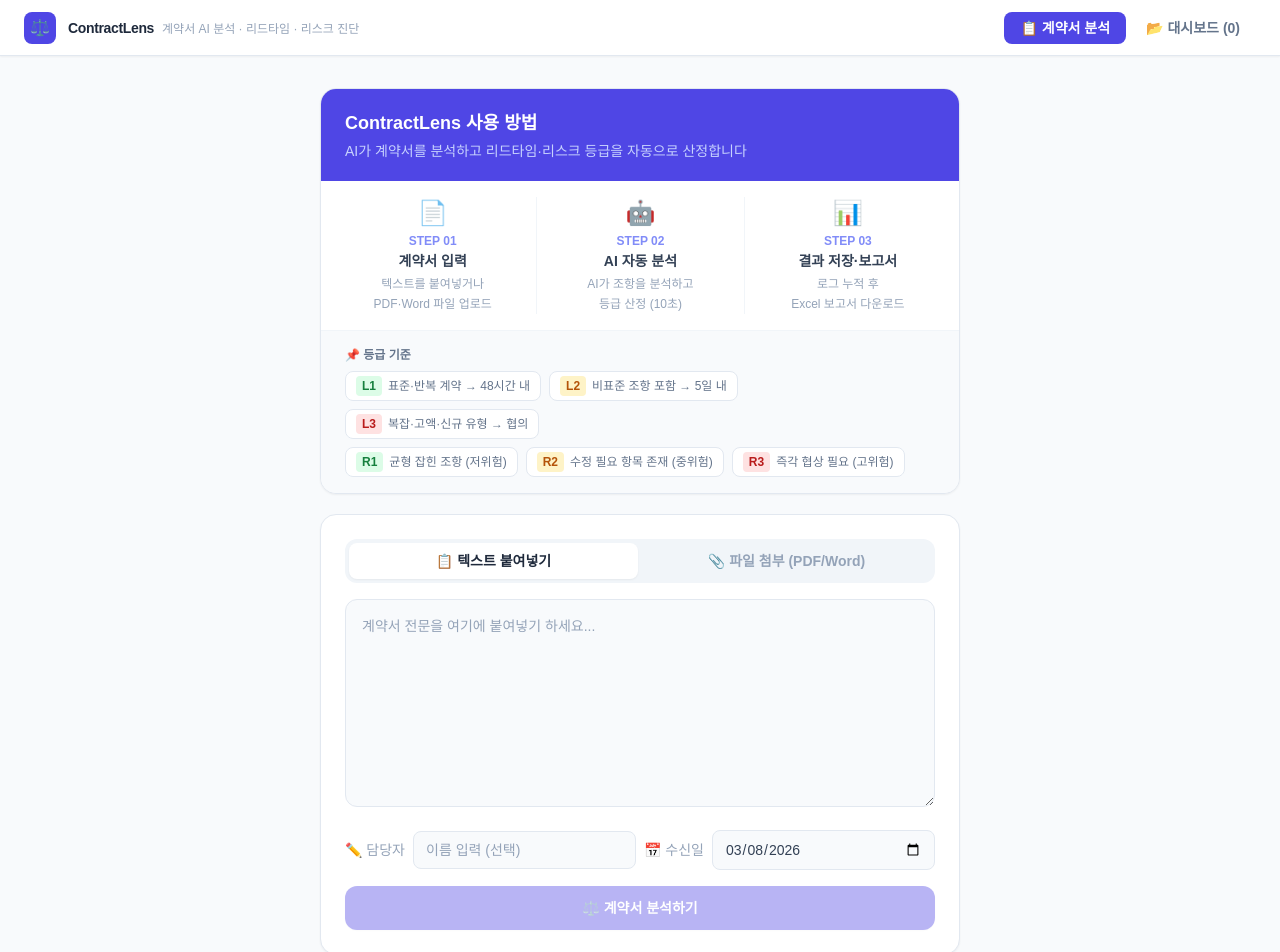
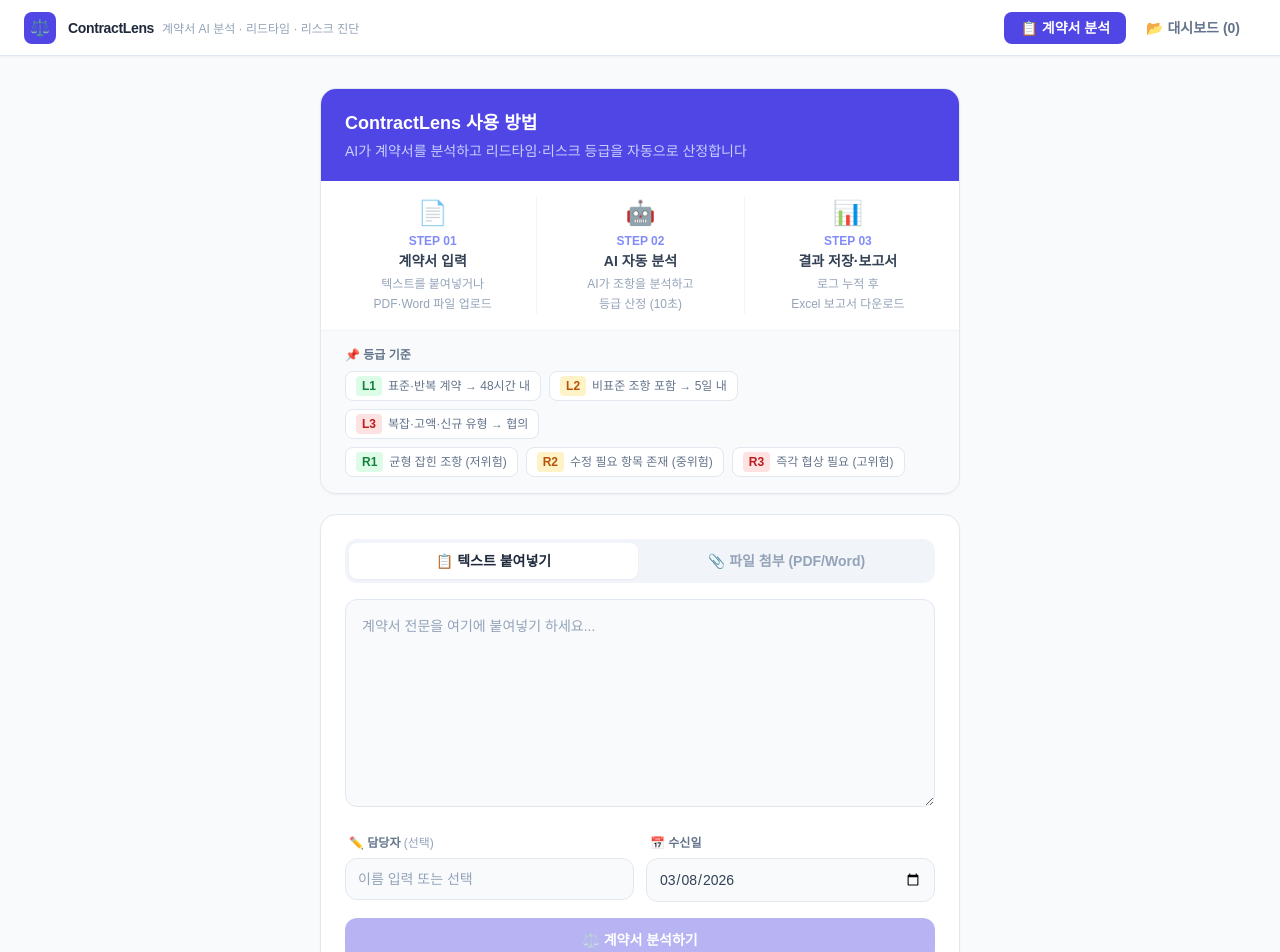
Before and after one commit to zerosong0613-design/legal-contract-analyzer, a React (Vite) app in the folder frontend/: page / in a window 1280 px wide. Shown: the top 952 px of the page. Built offline with nearby package versions, Linux system fonts and the light colour scheme.

Commit message:
Add files via upload

```diff
--- a/frontend/src/components/ContractUpload.jsx
+++ b/frontend/src/components/ContractUpload.jsx
@@ -105,16 +105,17 @@ export default function ContractUpload({ onAnalyze, loading, error, assigneeOpti
       )}
 
       {/* 담당자 + 수신일 */}
-      <div className="grid grid-cols-2 gap-2">
-        <div className="flex items-center gap-2">
-          <span className="text-slate-400 text-sm shrink-0">✏️ 담당자</span>
+      <div className="grid grid-cols-2 gap-3">
+        {/* 담당자 */}
+        <div className="space-y-1">
+          <label className="text-xs font-semibold text-slate-500 pl-1">✏️ 담당자 <span className="font-normal text-slate-400">(선택)</span></label>
           <input
             type="text"
             list="assignee-options"
             value={assignee}
             onChange={(e) => setAssignee(e.target.value)}
-            placeholder="이름 입력 (선택)"
-            className="flex-1 bg-slate-50 border border-slate-200 rounded-lg px-3 py-2 text-sm text-slate-700 placeholder-slate-400 outline-none focus:border-indigo-400 focus:ring-2 focus:ring-indigo-100 transition-colors"
+            placeholder="이름 입력 또는 선택"
+            className="w-full bg-slate-50 border border-slate-200 rounded-xl px-3 py-2.5 text-sm text-slate-700 placeholder-slate-400 outline-none focus:border-indigo-400 focus:ring-2 focus:ring-indigo-100 transition-colors"
           />
           <datalist id="assignee-options">
             {assigneeOptions.map((name) => (
@@ -122,13 +123,14 @@ export default function ContractUpload({ onAnalyze, loading, error, assigneeOpti
             ))}
           </datalist>
         </div>
-        <div className="flex items-center gap-2">
-          <span className="text-slate-400 text-sm shrink-0">📅 수신일</span>
+        {/* 수신일 */}
+        <div className="space-y-1">
+          <label className="text-xs font-semibold text-slate-500 pl-1">📅 수신일</label>
           <input
             type="date"
             value={receivedDate}
             onChange={(e) => setReceivedDate(e.target.value)}
-            className="flex-1 bg-slate-50 border border-slate-200 rounded-lg px-3 py-2 text-sm text-slate-700 outline-none focus:border-indigo-400 focus:ring-2 focus:ring-indigo-100 transition-colors"
+            className="w-full bg-slate-50 border border-slate-200 rounded-xl px-3 py-2.5 text-sm text-slate-700 outline-none focus:border-indigo-400 focus:ring-2 focus:ring-indigo-100 transition-colors"
           />
         </div>
       </div>
```
